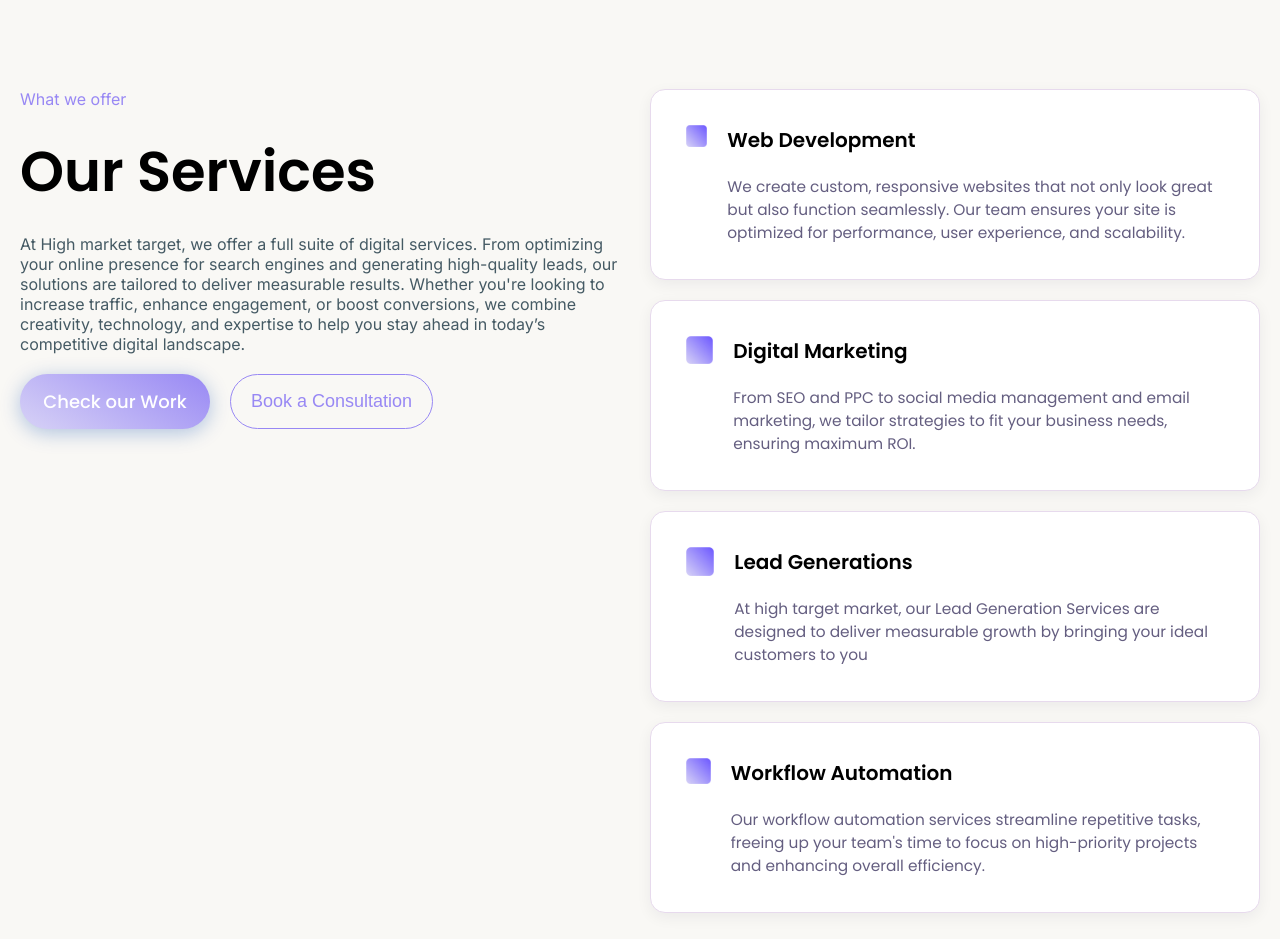
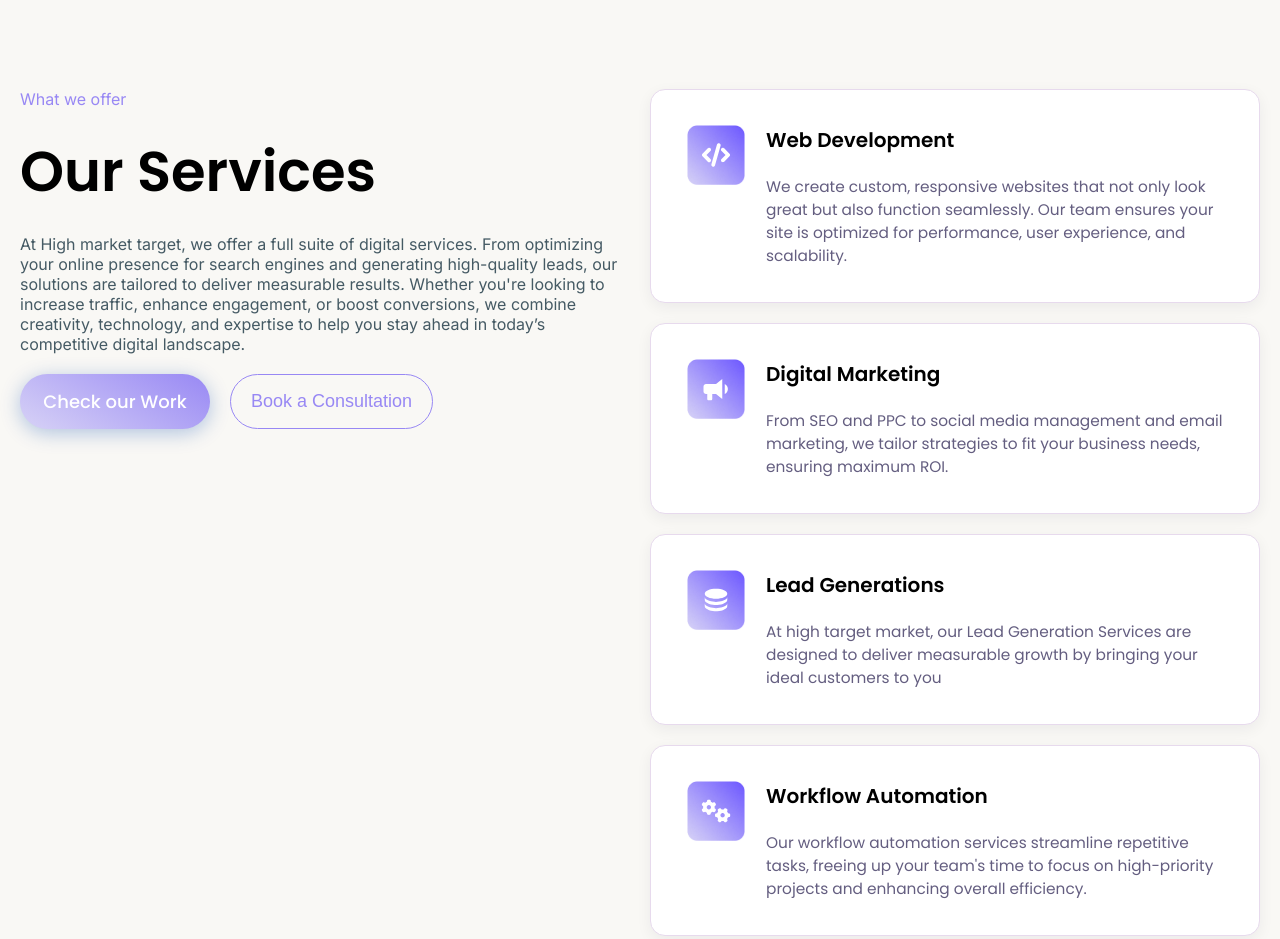
Before and after one commit to suhail-ibne-habib/arnold, a plain HTML site: page index.html in a window 1280 px wide. Shown: the part 1180-2119 px from the top of the page. Drawn offline with nearby package versions, Linux system fonts and the light colour scheme.

Commit message:
client provided svgs

```diff
--- a/index.html
+++ b/index.html
@@ -91,7 +91,7 @@
                         <ul class="flex flex-column gap-default">
                             <li class="icon-box sm:flex gap-default bg-white p-35 rounded-sm">
                                 <div class="icon-box-icon">
-                                    <img src="./assets/images/web_development.png" alt="Web Development">
+                                    <img src="./assets/images/WebDevelopment.svg" alt="Web Development">
                                 </div>
                                 <div class="icon-box-body flex flex-column gap-default">
                                     <h2 class="font-20 poppins-semibold ">Web Development</h2>
@@ -100,7 +100,7 @@
                             </li>
                             <li class="icon-box sm:flex gap-default bg-white p-35 rounded-sm">
                                 <div class="icon-box-icon">
-                                    <img src="./assets/images/web_development.png" alt="Web Development">
+                                    <img src="./assets/images/mdi_megaphone.svg" alt="Web Development">
                                 </div>
                                 <div class="icon-box-body flex flex-column gap-default">
                                     <h2 class="font-20 poppins-semibold ">Digital Marketing</h2>
@@ -109,7 +109,7 @@
                             </li>
                             <li class="icon-box sm:flex gap-default bg-white p-35 rounded-sm">
                                 <div class="icon-box-icon">
-                                    <img src="./assets/images/web_development.png" alt="Web Development">
+                                    <img src="./assets/images/material-symbols_database.svg" alt="Web Development">
                                 </div>
                                 <div class="icon-box-body flex flex-column gap-default">
                                     <h2 class="font-20 poppins-semibold ">Lead Generations</h2>
@@ -118,7 +118,7 @@
                             </li>
                             <li class="icon-box sm:flex gap-default bg-white p-35 rounded-sm">
                                 <div class="icon-box-icon">
-                                    <img src="./assets/images/web_development.png" alt="Web Development">
+                                    <img src="./assets/images/fa6-solid_gears.svg" alt="Web Development">
                                 </div>
                                 <div class="icon-box-body flex flex-column gap-default">
                                     <h2 class="font-20 poppins-semibold ">Workflow Automation</h2>
@@ -200,7 +200,7 @@
       <section class="bg-222 mt-10">
             <div class="container mx-auto">
                 <div class="column flex flex-column gap-default color-white">
-                    <h1 class="text-center font-36">Testimonials that Speak to Our <br>Results</h1>
+                    <h1 class="text-center poppins-medium font-36"><span class="testimonial-bg-heading"><span style="color: black;">Testimonials</span> that</span> Speak to Our <br>Results</h1>
                     <p class="font-14 color-878C91 text-center">Read through our testimonials to see why our clients love working with us and<br> how we can help you achieve your business goals through creative and effective <br>design.</p>
 
                     <div class="testimonials">
--- a/style.css
+++ b/style.css
@@ -107,7 +107,38 @@ video.hero-video{
     z-index: -1; /* Moves the video behind other content */
 }
 
+/* Icon boxes  */
+.icon-box-icon{
+    width: 60px;
+    height: 60px;
+    background-image: url('./assets/images/web_development.png');
+    flex-grow: 1;
+    flex-shrink: 0;
+    background-position: center center;
+    background-repeat: no-repeat;
+    background-size: contain;
+    display: flex;
+    justify-content: center;
+    align-items: center;
+}
+
+.icon-box-icon img{
+    width: 30px;
+    height: 30px;
+}
+
 /* Testimonial */
+.testimonial-bg-heading{
+    background-image: url('./assets/images/Rectangle\ 20.png');
+    background-position: center center;
+    background-repeat: no-repeat;
+    background-size: contain;
+    padding-left: 10px;
+    padding-right: 10px;
+    padding-top: 10px;
+    padding-bottom: 10px;
+}
+
 .testimonial{
     padding-left: 0px;
     padding-right: 0px;
```
Also changed, not shown: assets/images/Rectangle 20.png (added), assets/images/WebDevelopment.svg (added), assets/images/fa6-solid_gears.svg (added), assets/images/material-symbols_database.svg (added), assets/images/mdi_megaphone.svg (added).
